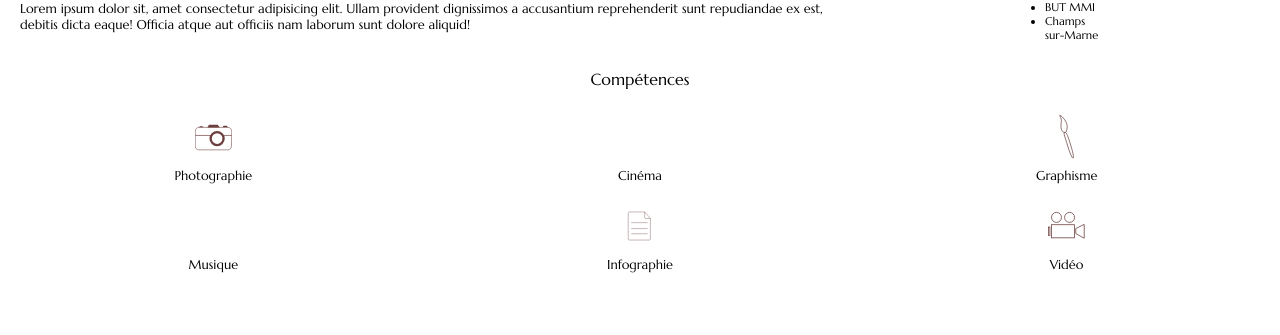
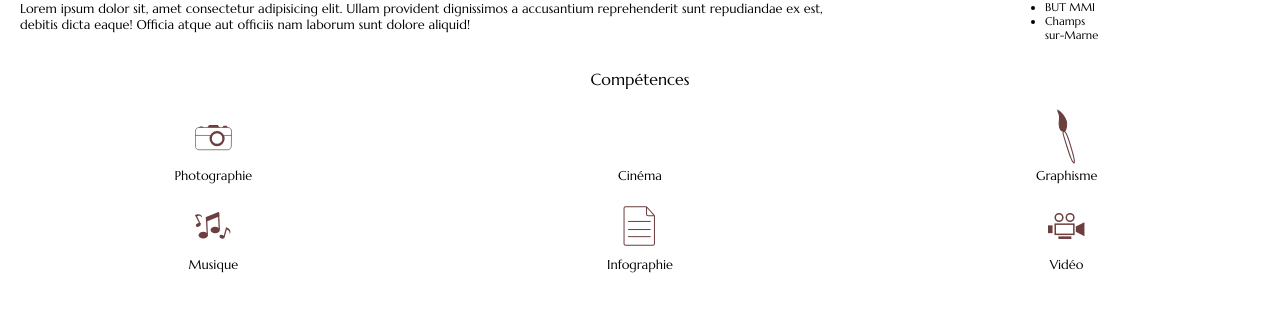
Before and after one commit to nahinaboireau/Portfolio, a PHP site: page / in a window 1280 px wide. Shown: the part 1728-2063 px from the top of the page. Run offline with PHP 8.4, Linux system fonts and the light colour scheme.

Commit message:
:art:
fin logo

```diff
--- a/index.php
+++ b/index.php
@@ -81,44 +81,66 @@
             <p class="titre-competences">Compétences</p>
             <div class="competences">
                 <div class="competences-associe">
-                    <div class="carre1">
+                    <div class="carre">
                         <img src="./images/appareil.svg" alt="">
                     </div>
                     <p>Photographie</p>
                 </div>
                 <div class="competences-associe">
-                    <div class="carre2">
+                    <div class="carre">
 
                     </div>
                     <p>Cinéma</p>
                 </div>
                 <div class="competences-associe">
-                    <div class="carre3">
-                        <img src="./images/pinceau.svg" alt="">
+                    <div class="carre">
+                        <svg xmlns="http://www.w3.org/2000/svg" width="41" height="62" viewBox="0 0 41 62" fill="none">
+                            <path
+                                d="M17.5002 25.1L17.5896 25.1L17.6751 25.074C18.0528 24.9589 18.3922 25.0025 18.7859 25.2979C19.2189 25.6229 19.7125 26.2534 20.2818 27.3352C21.4163 29.4908 22.7204 33.1754 24.4746 38.9339C26.2289 44.6925 27.7779 49.8835 28.6065 53.7193C29.0221 55.6429 29.2468 57.184 29.2378 58.2696C29.2333 58.8151 29.1695 59.198 29.0724 59.4436C28.9806 59.6759 28.8866 59.726 28.829 59.7435C28.7689 59.7618 28.6561 59.7719 28.4404 59.6284C28.2148 59.4782 27.9385 59.1966 27.619 58.75C26.9829 57.8609 26.2781 56.4661 25.5183 54.6492C24.0031 51.0264 22.3289 45.8745 20.5763 40.1215C19.9518 38.0712 19.3782 36.259 18.8731 34.6632C17.9508 31.7494 17.2568 29.5568 16.8975 27.9529C16.615 26.692 16.5783 25.9407 16.7059 25.5275C16.7603 25.3514 16.8355 25.2685 16.9186 25.2169C17.016 25.1566 17.1897 25.1 17.5002 25.1Z"
+                                stroke="#6C3E3E" stroke-width="1.2" />
+                            <path
+                                d="M20.5992 18.3322C20.2927 20.1218 20.0185 21.4346 19.7336 22.3935C19.4456 23.3629 19.1652 23.9034 18.8864 24.2071C18.6391 24.4765 18.364 24.5918 17.9489 24.6143C17.4904 24.6391 16.9176 24.5484 16.1013 24.4086C14.8661 24.1971 13.6934 22.8685 12.9864 20.4574C12.294 18.0966 12.12 14.897 12.7224 11.3792C13.368 7.60851 12.211 4.75274 11.338 2.95503C11.2295 2.73159 11.1251 2.52401 11.0302 2.33549L11.0284 2.33185C10.9335 2.14312 10.8495 1.97614 10.7769 1.82506C10.7168 1.69972 10.6701 1.59621 10.6346 1.51114C10.692 1.51804 10.757 1.52754 10.8304 1.54012C11.1173 1.58924 11.518 1.75565 12.0175 2.06997C12.5088 2.37913 13.061 2.80924 13.6458 3.34406C14.8151 4.4135 16.0833 5.87299 17.2202 7.54163C19.5152 10.9103 21.1734 14.9787 20.5992 18.3322ZM10.5401 1.21778C10.5401 1.21782 10.5403 1.21896 10.5403 1.22111C10.5401 1.21883 10.5401 1.21775 10.5401 1.21778Z"
+                                fill="#6C3E3E" stroke="#6C3E3E" stroke-width="1.2" />
+                        </svg>
                     </div>
                     <p>Graphisme</p>
                 </div>
                 <div class="competences-associe">
-                    <div class="carre4">
-
+                    <div class="carre">
+                        <img src="./images/musique.svg" alt="">
                     </div>
                     <p>Musique</p>
                 </div>
                 <div class="competences-associe">
-                    <div class="carre5">
-                        <img src="./images/infographie.svg" alt="">
+                    <div class="carre">
+                        <svg xmlns="http://www.w3.org/2000/svg" width="73" height="78" viewBox="0 0 73 78" fill="none">
+                            <path
+                                d="M6 74V4C6 2.34315 7.34315 1 9 1H50.3836L66 18.6159V74C66 75.6569 64.6569 77 63 77H9C7.34315 77 6 75.6569 6 74Z"
+                                fill="white" />
+                            <path
+                                d="M66 18.6159V74C66 75.6569 64.6569 77 63 77H9C7.34315 77 6 75.6569 6 74V4C6 2.34315 7.34315 1 9 1H50.3836M66 18.6159L50.3836 1M66 18.6159H53.3836C51.7267 18.6159 50.3836 17.2728 50.3836 15.6159V1"
+                                stroke="#6C3E3E" stroke-width="2" />
+                            <path d="M14 30H58.5" stroke="#6C3E3E" stroke-width="2" />
+                            <path d="M14 46H58.5" stroke="#6C3E3E" stroke-width="2" />
+                            <path d="M14 60H58.5" stroke="#6C3E3E" stroke-width="2" />
+                        </svg>
                     </div>
                     <p>Infographie</p>
                 </div>
                 <div class="competences-associe">
-                    <div class="carre6">
-                        <svg xmlns="http://www.w3.org/2000/svg" width="48" height="35" viewBox="0 0 48 35" fill="none">
-                            <circle cx="11" cy="7" r="6.5" stroke="#6C3E3E" />
-                            <circle cx="28" cy="7" r="6.5" stroke="#6C3E3E" />
-                            <rect x="4.5" y="16.5" width="30" height="17" stroke="#6C3E3E" />
-                            <path d="M36 28V21.5L47 16V34L36 28Z" stroke="#6C3E3E" />
-                            <rect x="0.5" y="19.5" width="2" height="11" stroke="#6C3E3E" />
+                    <div class="carre">
+                        <svg width="57" height="40" viewBox="0 0 57 40" fill="none" xmlns="http://www.w3.org/2000/svg">
+                            <circle cx="17" cy="7" r="5.85" stroke="#6C3E3E" stroke-width="2.3" />
+                            <circle cx="34" cy="7" r="5.85" stroke="#6C3E3E" stroke-width="2.3" />
+                            <rect x="11.15" y="17.15" width="28.7" height="15.7" stroke="#6C3E3E" stroke-width="2.3" />
+                            <path d="M44 28V21.5L55 16V34L44 28Z" fill="#6C3E3E" stroke="#6C3E3E" stroke-width="2.3" />
+                            <rect x="1.15" y="20.15" width="4.7" height="9.7" fill="#6C3E3E" stroke="#6C3E3E"
+                                stroke-width="2.3" />
+                            <rect x="17" y="37" width="18" height="2" fill="#6C3E3E" stroke="#6C3E3E"
+                                stroke-width="2" />
                         </svg>
+
+
                     </div>
                     <p>Vidéo</p>
                 </div>
--- a/style.css
+++ b/style.css
@@ -220,13 +220,7 @@ div.bordure {
     margin-right:5px;
 }
 
-.carre1,
-.carre2,
-.carre3,
-.carre4,
-.carre5,
-.carre6{
-
+.carre{
     width: 37px;
     height: 37px;
     border: none;
@@ -239,7 +233,7 @@ div.bordure {
 
 }
 
-.competences-associe .carre1 {
+.competences-associe .carre {
     width: 37px;
     height: 37px;
     border:none;
@@ -251,7 +245,7 @@ div.bordure {
     margin-top: 10px;
 }
 
-.competences-associe .carre1 img {
+.competences-associe .carre img{
     width: 100%;
     height: 100%;
 }
```
Also changed, not shown: images/Component 18 (2).svg (added), images/appareil.svg, images/infographie.svg (deleted), images/musique.svg (added), images/pinceau.svg (deleted).
